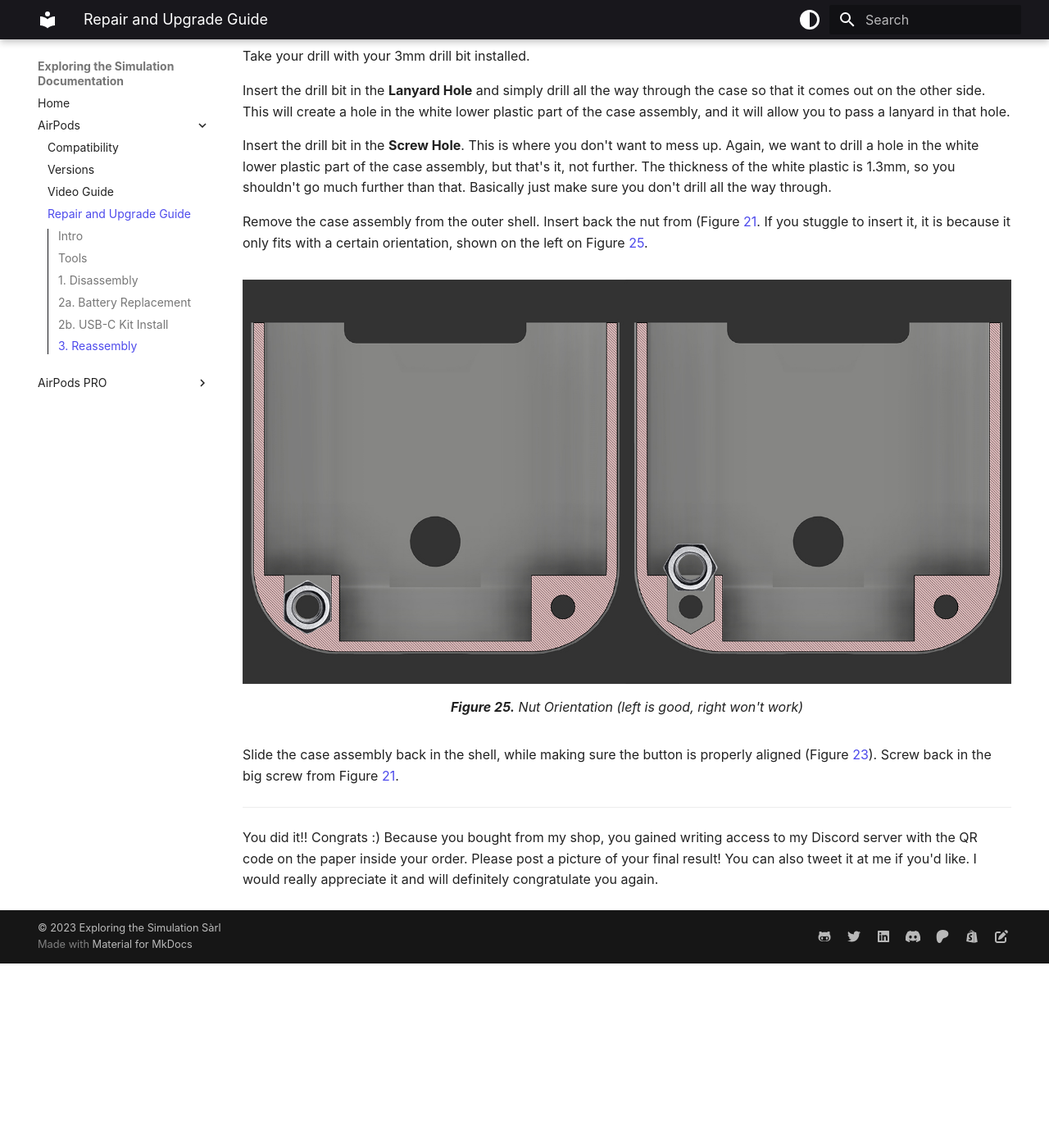
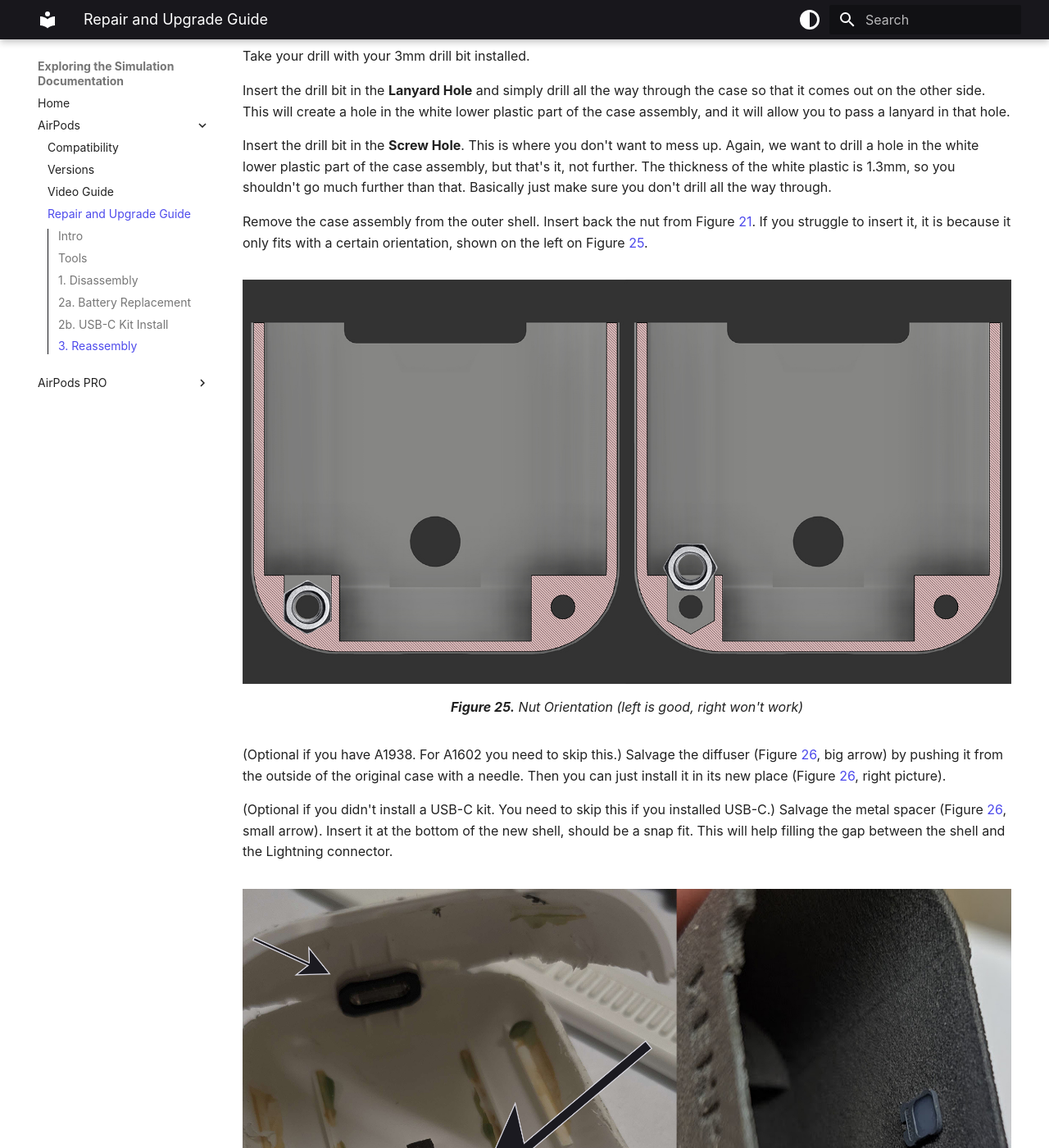
Before and after one commit to kenp-io/kenpio-docs, an MkDocs documentation site: the page built from docs/airpods/repair-upgrade-guide.md, in a window 1280 px wide and 1400 px high, scrolled down 21333 px. Shown: the whole window at 82% size. Built offline with MkDocs 1.6.1 and Material for MkDocs 9.7.7, drawn with Linux system fonts in a browser that asks for light colours; some web fonts are replaced; before the commit the page ends 22508 px from its top, so only the background shows below that; some of the changed text lies outside the part shown.

Commit message:
diffuser and spacer

```diff
--- a/docs/airpods/repair-upgrade-guide.md
+++ b/docs/airpods/repair-upgrade-guide.md
@@ -229,11 +229,20 @@ Insert the drill bit in the **Lanyard Hole** and simply drill all the way throug
 
 Insert the drill bit in the **Screw Hole**. This is where you don't want to mess up. Again, we want to drill a hole in the white lower plastic part of the case assembly, but that's it, not further. The thickness of the white plastic is 1.3mm, so you shouldn't go much further than that. Basically just make sure you don't drill all the way through.
 
-Remove the case assembly from the outer shell. Insert back the nut from (Figure [21](#big_screw_and_nut_removal). If you stuggle to insert it, it is because it only fits with a certain orientation, shown on the left on Figure [25](#nut_orientation).
+Remove the case assembly from the outer shell. Insert back the nut from Figure [21](#big_screw_and_nut_removal). If you struggle to insert it, it is because it only fits with a certain orientation, shown on the left on Figure [25](#nut_orientation).
 
 <figure markdown id="nut_orientation">
   ![Nut Orientation](pictures/nut_orientation.jpg)
 <figcaption><b>Figure 25.</b> Nut Orientation (left is good, right won't work)</figcaption>
+</figure>
+
+(Optional if you have A1938. For A1602 you need to skip this.) Salvage the diffuser (Figure [26](#diffuser_spacer), big arrow) by pushing it from the outside of the original case with a needle. Then you can just install it in its new place (Figure [26](#diffuser_spacer), right picture).
+
+(Optional if you didn't install a USB-C kit. You need to skip this if you installed USB-C.) Salvage the metal spacer (Figure [26](#diffuser_spacer), small arrow). Insert it at the bottom of the new shell, should be a snap fit. This will help filling the gap between the shell and the Lightning connector.
+
+<figure markdown id="diffuser_spacer">
+  ![Diffuser and Spacer Salvaging](pictures/diffuser_spacer.jpg)
+<figcaption><b>Figure 26.</b> Diffuser and Spacer Salvaging</figcaption>
 </figure>
 
 Slide the case assembly back in the shell, while making sure the button is properly aligned (Figure [23](#button_insertion)). Screw back in the big screw from Figure [21](#big_screw_and_nut_removal).
```
Also changed, not shown: docs/airpods/pictures/diffuser_spacer.jpg (added).
